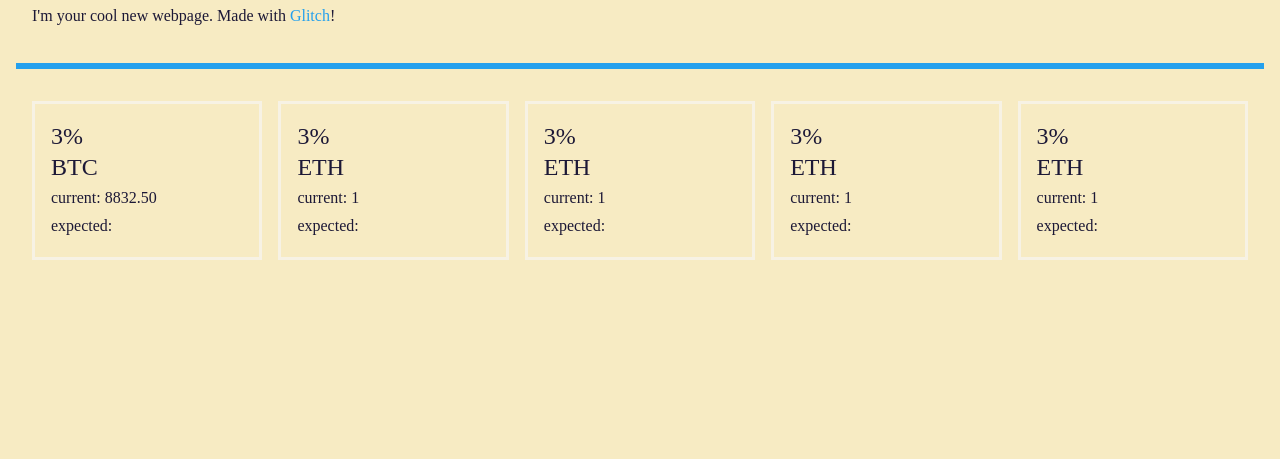
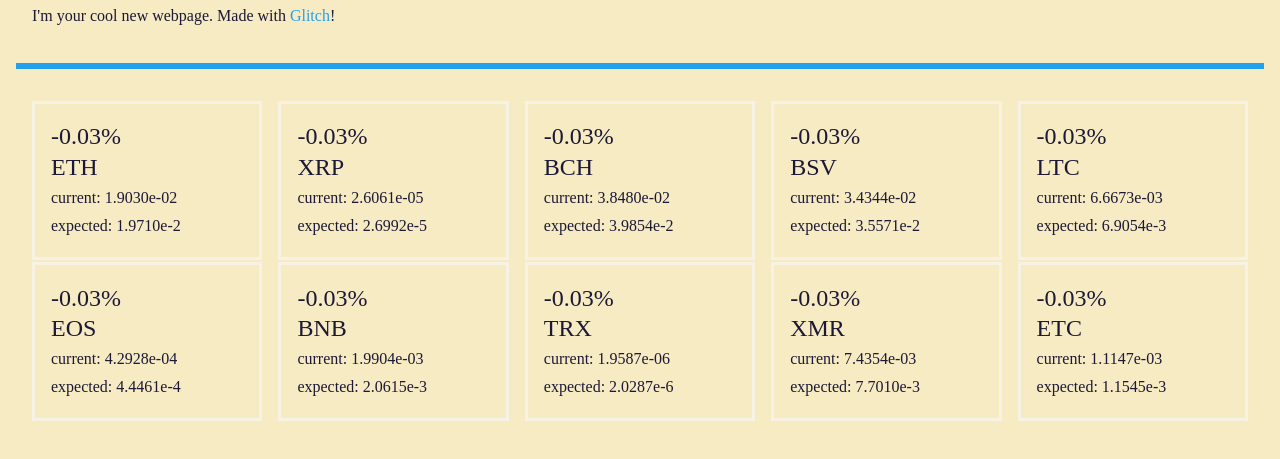
Before and after one commit to ffmiruz/nerif, a plain HTML site: page index.html in a window 1280 px wide. Shown: the part 77-536 px from the top of the page. Drawn offline with Linux system fonts and the light colour scheme.

Commit message:
completed general layout

```diff
--- a/index.html
+++ b/index.html
@@ -24,30 +24,61 @@
         <div class="2 col card">
           <h4>3%</h4>
           <h4>BTC</h4>
-          <p>current: <span>1</span></p>
+          <p>current: </p>
           <p>expected: </p>
         </div>
         <div class="2 col card">
           <h4>3%</h4>
           <h4>ETH</h4>
-          <p>current: <span>1</span></p>
+          <p>current: </p>
           <p>expected: </p>
         </div>
         <div class="2 col card">
           <h4>3%</h4>
           <h4>ETH</h4>
-          <p>current: <span>1</span></p>
+          <p>current: </p>
           <p>expected: </p>
         </div>
         <div class="2 col card">
           <h4>3%</h4>
           <h4>ETH</h4>
-          <p>current: <span>1</span></p>
+          <p>current: </p>
           <p>expected: </p>
         </div>
         <div class="2 col card">
           <h4>3%</h4><h4>ETH</h4>
-          <p>current: <span>1</span></p>
+          <p>current: </p>
+          <p>expected: </p>
+        </div>
+      </div>
+      <div class="row">
+        <div class="2 col card">
+          <h4>3%</h4>
+          <h4>BTC</h4>
+          <p>current: </p>
+          <p>expected: </p>
+        </div>
+        <div class="2 col card">
+          <h4>3%</h4>
+          <h4>ETH</h4>
+          <p>current: </p>
+          <p>expected: </p>
+        </div>
+        <div class="2 col card">
+          <h4>3%</h4>
+          <h4>ETH</h4>
+          <p>current: </p>
+          <p>expected: </p>
+        </div>
+        <div class="2 col card">
+          <h4>3%</h4>
+          <h4>ETH</h4>
+          <p>current: </p>
+          <p>expected: </p>
+        </div>
+        <div class="2 col card">
+          <h4>3%</h4><h4>ETH</h4>
+          <p>current: </p>
           <p>expected: </p>
         </div>
       </div>
--- a/script.js
+++ b/script.js
@@ -7,9 +7,24 @@ const getPrices = async function() {
 	let request, data
 	//request = await fetch("http://cryptomarketplot.com/api.json", conf)
 	request = await fetch("/test_api.json", conf)
-	data = await request.json().then(arr => arr.slice(0,10))
-	btc = data[0]
-	current = btc.price_usd
-	$('.col.card span').textContent = current
+	data = await request.json().then(arr => arr.slice(1,11))
+
+	//
+	data.forEach((item, i, array) => {
+	$a('.col.card h4')[i*2+1].textContent = item.symbol
+	$a('.col.card p')[i*2].textContent += item.price_btc
+	let algoPrice = expected(item.price_btc)
+	$a('.col.card p')[i*2+1].textContent += algoPrice.toExponential(4)
+	$a('.col.card h4')[i*2].textContent = diff(item.price_btc, algoPrice).toFixed(2) +'%'
+	});
+
+}
+
+const expected = function (arg){
+	return arg * 2.9 / 2.8
+}
+const diff = function (current, predicted){
+	return (current-predicted)/predicted
+
 }
 getPrices();
```
